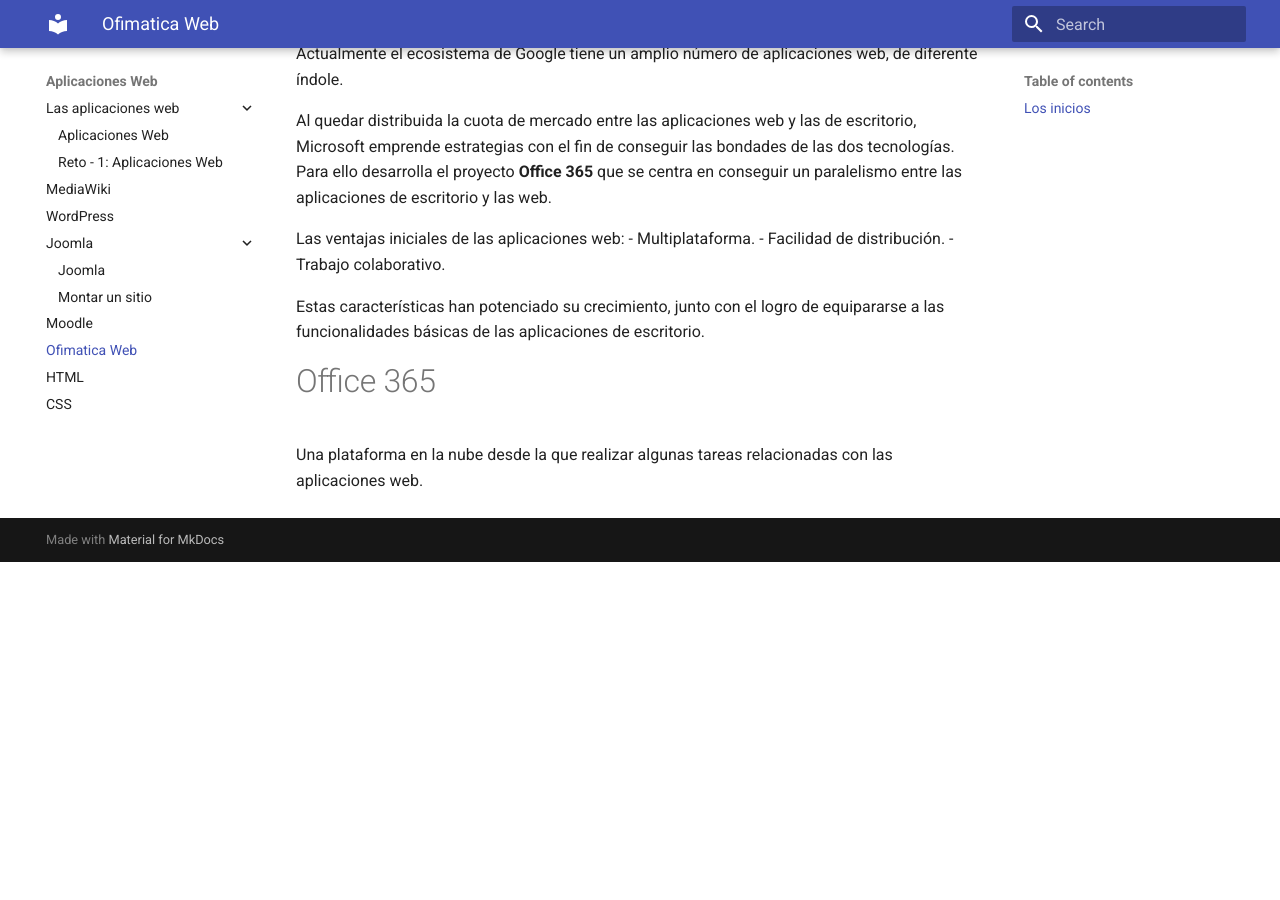
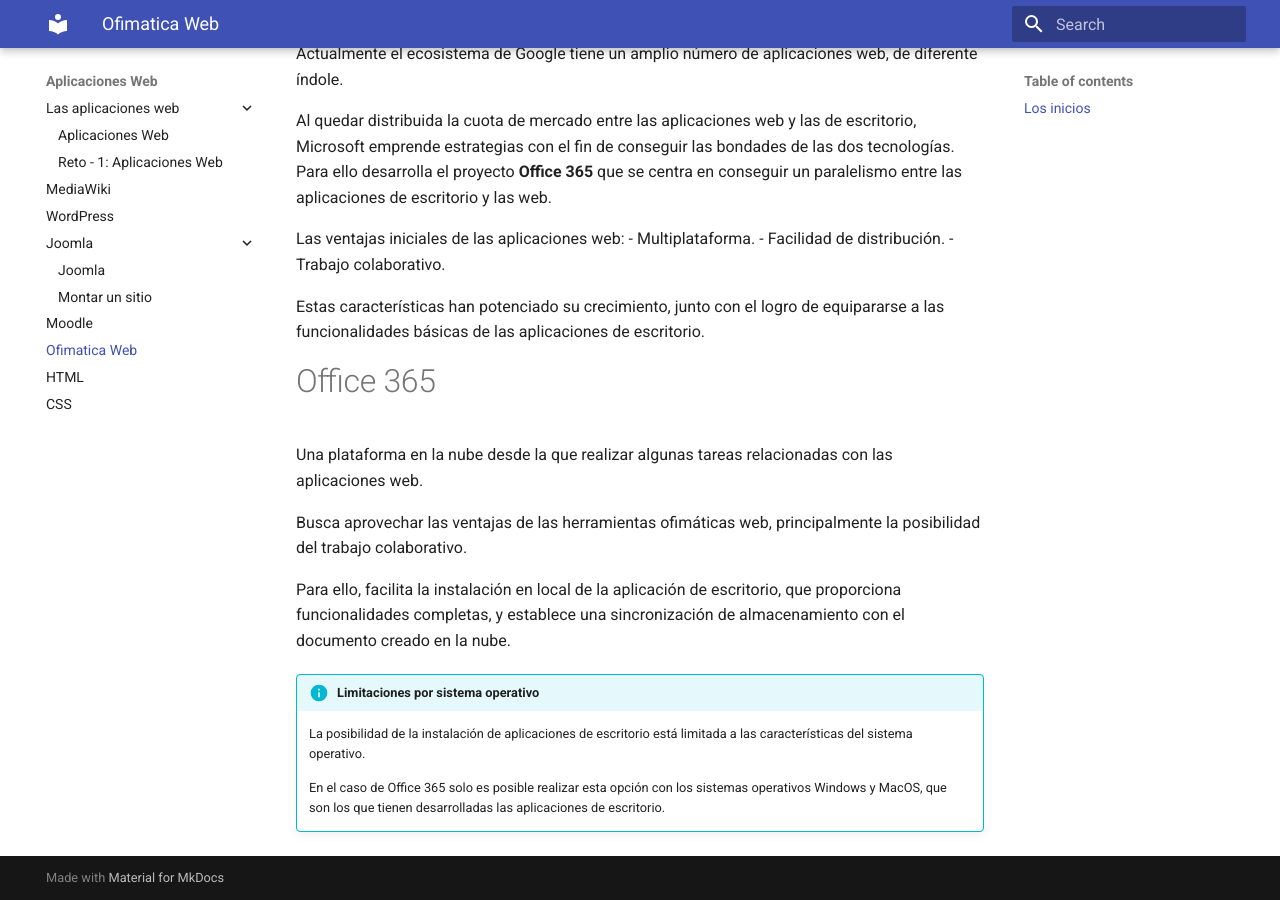
Before and after one commit to sever8a/awe, an MkDocs documentation site: the page built from appweb/ofimatica.md, in a window 1280 px wide and 900 px high, scrolled down 668 px. Built offline with MkDocs 1.6.1 and Material for MkDocs 9.7.7, drawn with Linux system fonts in a browser that asks for light colours; before the commit the page ends 1230 px from its top, so only the background shows below that.

Commit message:
mas office

```diff
--- a/appweb/ofimatica.md
+++ b/appweb/ofimatica.md
@@ -32,3 +32,13 @@
 # Office 365
 
 Una plataforma en la nube desde la que realizar algunas tareas relacionadas con las aplicaciones web.
+
+Busca aprovechar las ventajas de las herramientas ofimáticas web, principalmente la posibilidad del trabajo colaborativo.
+
+Para ello, facilita la instalación en local de la aplicación de escritorio, que proporciona funcionalidades completas, y establece una sincronización de almacenamiento con el documento creado en la nube.
+
+!!! info "Limitaciones por sistema operativo"
+
+    La posibilidad de la instalación de aplicaciones de escritorio está limitada a las características del sistema operativo.
+
+    En el caso de Office 365 solo es posible realizar esta opción con los sistemas operativos Windows y MacOS, que son los que tienen desarrolladas las aplicaciones de escritorio.
```
Also changed, not shown: appweb/moodle.md (+5 -1 lines).
